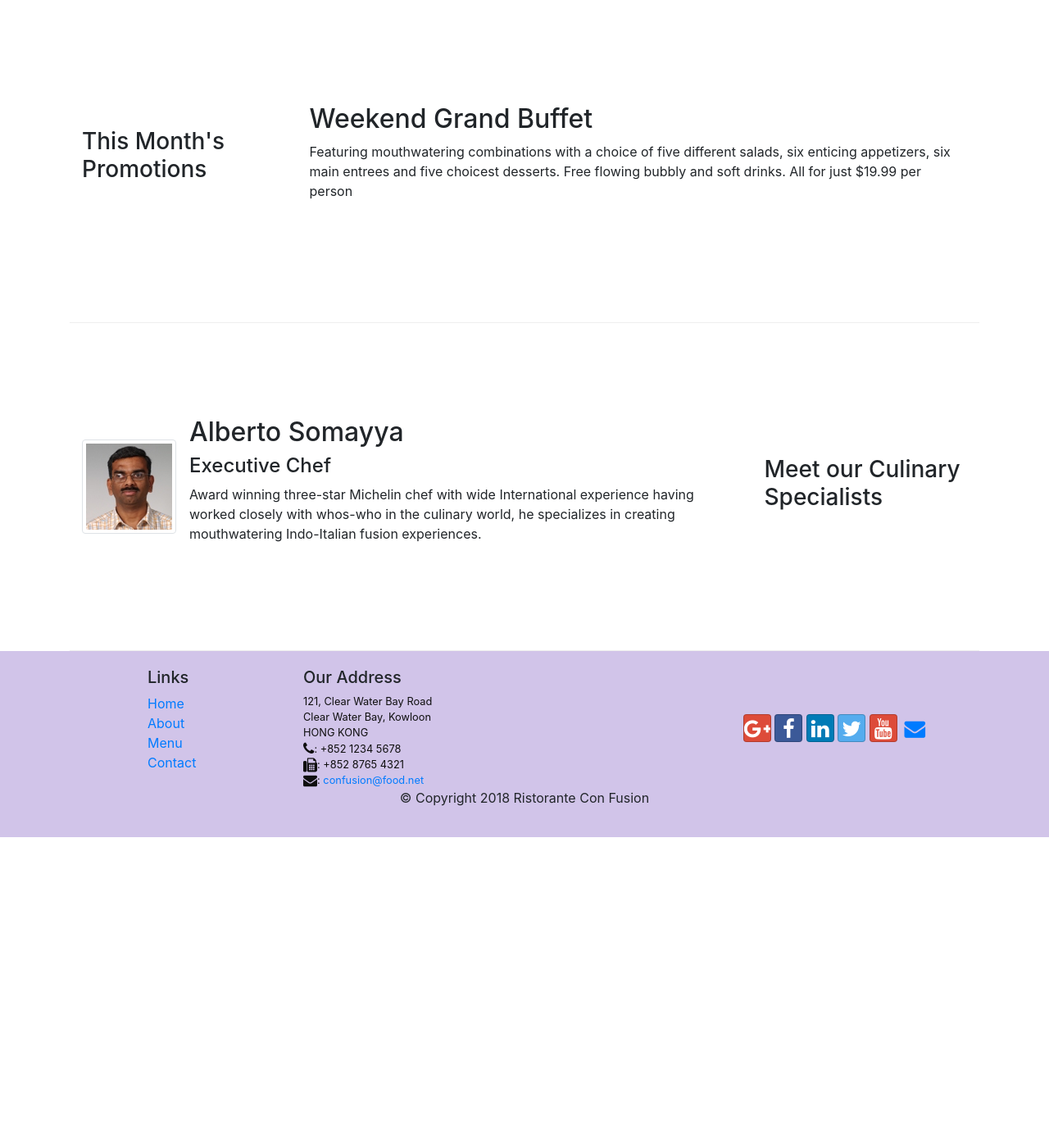
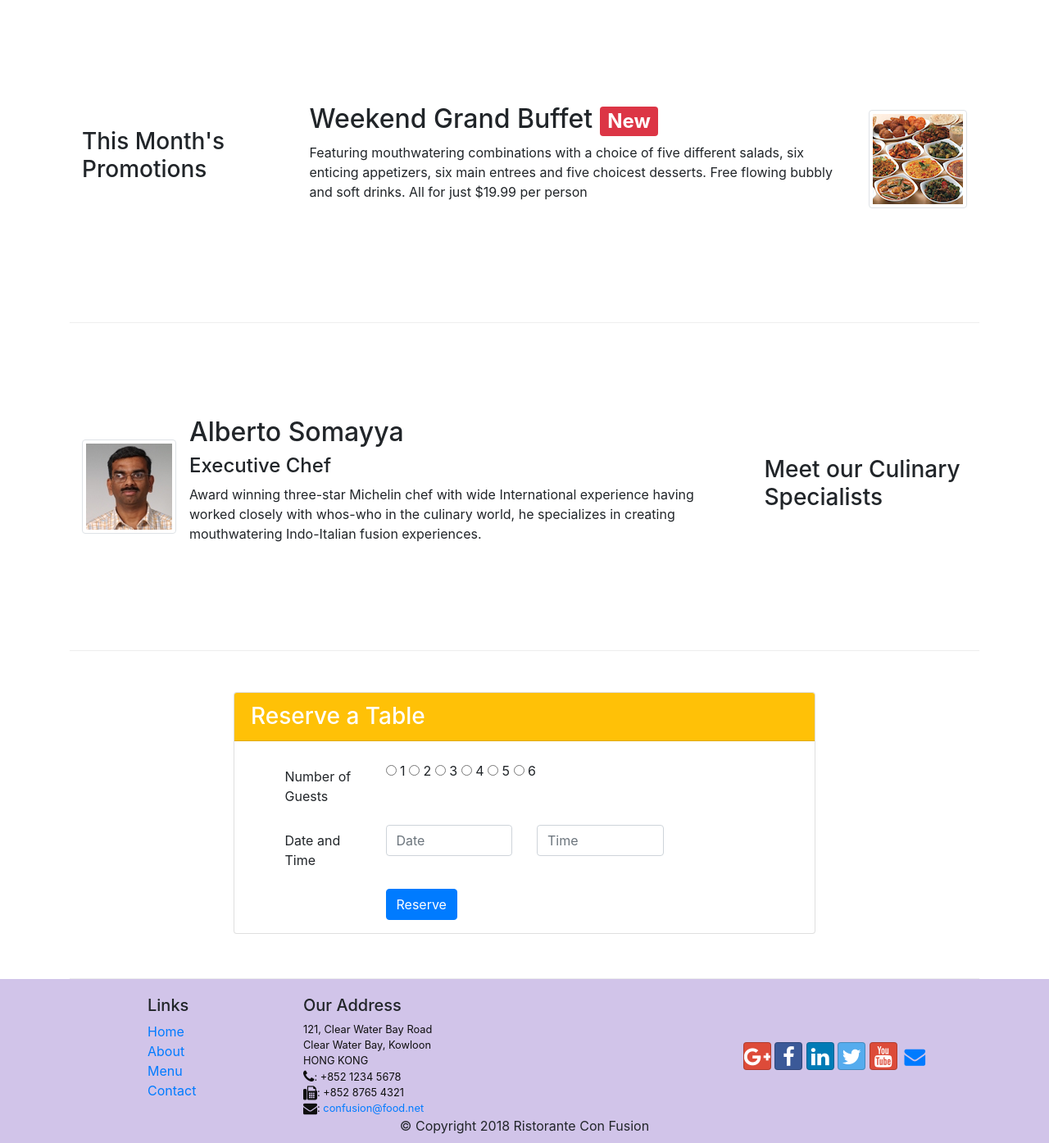
Before and after one commit to BekyH/conf, a website: page index.html in a window 1280 px wide. Shown: the part 740-2134 px from the top of the page at 82% size. Before the commit the page ends 1761 px from the top, so only its background shows below. Drawn offline with nearby package versions, Linux system fonts and the light colour scheme.

Commit message:
tasks modification

```diff
--- a/index.html
+++ b/index.html
@@ -72,8 +72,14 @@
                 <h3>This Month's Promotions</h3>
             </div>
             <div class="col col-sm col-md">
-                <h2>Weekend Grand Buffet</h2>
-                <p>Featuring mouthwatering combinations with a choice of five different salads, six enticing appetizers, six main entrees and five choicest desserts. Free flowing bubbly and soft drinks. All for just $19.99 per person </p>
+
+                <div class="media">
+                    <div class="media-body">
+                        <h2>Weekend Grand Buffet <span class="badge badge-danger"> New</span></h2>
+                        <p>Featuring mouthwatering combinations with a choice of five different salads, six enticing appetizers, six main entrees and five choicest desserts. Free flowing bubbly and soft drinks. All for just $19.99 per person </p>
+                </div>
+                <img class="d-flex img-thumbnail align-self-center ml-3" src="img/buffet.png" alt="buffet"/>
+            </div>
             </div>
         </div>
 
@@ -91,6 +97,41 @@
             </div>
         </div>
         </div>
+        </div>
+        <div class="row row-content">
+            <div class="col-12 col-sm-8 offset-sm-2">
+                <div class="card">
+                    <h3 class="card-header bg-warning text-white">Reserve a Table</h3>
+                    <form class="mt-4">
+                        <div class="form-group row">
+                            <label for="guests" class="col-sm-2 offset-sm-1 col-form-label">Number of Guests</label>
+                            <div class="col-sm-6">
+                                <label class="radio-inline"><input type="radio" name="optradio">  1  </label>
+                                <label class="radio-inline"><input type="radio" name="optradio">  2  </label>
+                                <label class="radio-inline"><input type="radio" name="optradio">  3  </label>
+                                <label class="radio-inline"><input type="radio" name="optradio">  4  </label>
+                                <label class="radio-inline"><input type="radio" name="optradio">  5  </label>
+                                <label class="radio-inline"><input type="radio" name="optradio">  6  </label>
+                            </div>
+                        </div>
+                        <div class="form-group row">
+                            <label for="dateandtime" class="col-sm-2 offset-sm-1 col-form-label">Date and Time</label>
+                            <div class="col-sm-3">
+                            <input type="text" class="form-control" id="dateandtime" name="date" placeholder="Date">
+                        </div>
+                        <div class="col-sm-3">
+                                <input type="text" class="form-control" id="dateandtime" name="time" placeholder="Time">
+                            </div>
+                        </div>
+                        <div class="form-group row">
+                            <div class="col-sm-6 offset-sm-3">
+                                <button type="submit" class="btn btn-primary">Reserve</button>
+                            </div>
+                        </div>
+                    </form>
+                </div>
+            </div>
+
         </div>
     </div>
 
```
Also changed, not shown: contactus.html (+1 -1 lines).
